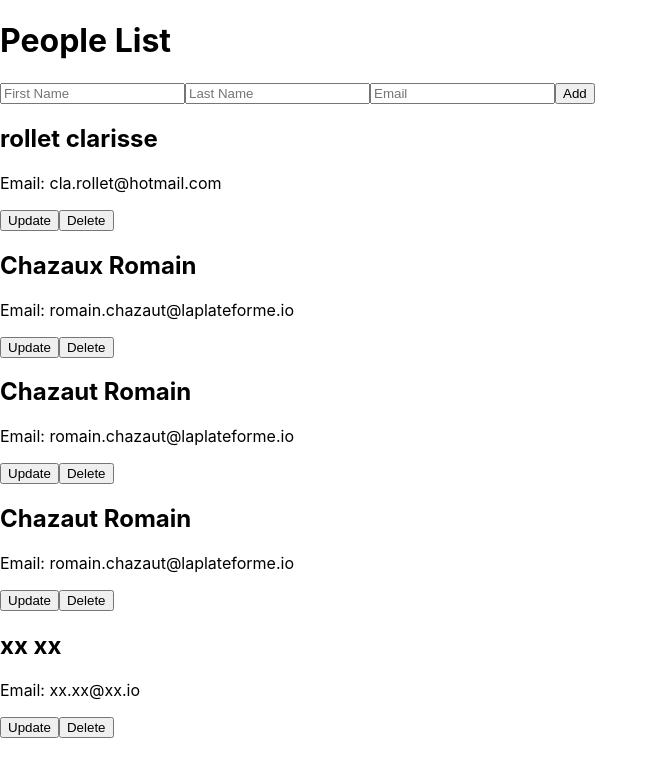
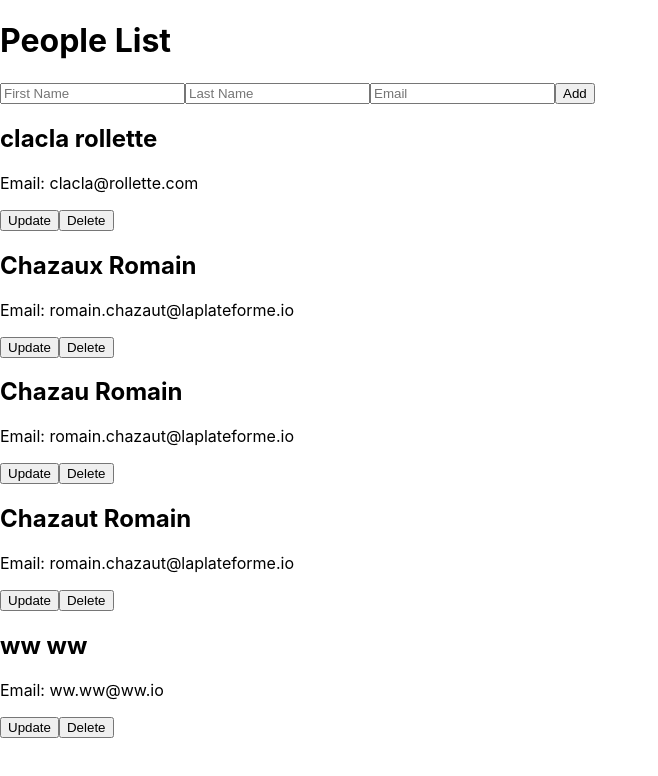
Before and after one commit to romain-chazaut/frontend-reactjs-application, a React (Create React App) app: page / in a window 1280 px wide. Shown: the top 776 px of the page, without its empty margins (0-658 px from the left). Built offline with nearby package versions, Linux system fonts and the light colour scheme; data requests are answered from the project's data file.

Commit message:
commit test before ameliorations

```diff
--- a/db.json
+++ b/db.json
@@ -1,11 +1,5 @@
 {
   "people": [
-    {
-      "id": 14,
-      "firstName": "xx",
-      "lastName": "xx",
-      "email": "xx.xx@xx.io"
-    },
     {
       "id": 16,
       "firstName": "Chazaux",
@@ -14,21 +8,27 @@
     },
     {
       "id": 19,
-      "firstName": "Chazaut",
+      "firstName": "Chazau",
       "lastName": "Romain",
       "email": "romain.chazaut@laplateforme.io"
-    },
-    {
-      "id": 20,
-      "firstName": "rollet",
-      "lastName": "clarisse",
-      "email": "cla.rollet@hotmail.com"
     },
     {
       "id": 21,
       "firstName": "Chazaut",
       "lastName": "Romain",
       "email": "romain.chazaut@laplateforme.io"
+    },
+    {
+      "id": 22,
+      "firstName": "ww",
+      "lastName": "ww",
+      "email": "ww.ww@ww.io"
+    },
+    {
+      "id": 23,
+      "firstName": "clacla",
+      "lastName": "rollette",
+      "email": "clacla@rollette.com"
     }
   ]
 }
--- a/package.json
+++ b/package.json
@@ -3,6 +3,7 @@
   "version": "0.1.0",
   "private": true,
   "dependencies": {
+    "@mui/material": "^5.13.3",
     "@testing-library/jest-dom": "^5.16.5",
     "@testing-library/react": "^13.4.0",
     "@testing-library/user-event": "^13.5.0",
--- a/src/components/Person.js
+++ b/src/components/Person.js
@@ -1,8 +1,6 @@
 import React from 'react';
 
 const Person = ({ person, handleUpdate, handleDelete }) => {
-
-
   const updatedInfo = {
     firstName: 'Updated First Name',
     lastName: 'Updated Last Name',
```
Also changed, not shown: 1 other file (tests, documents, lock files or other folders).
